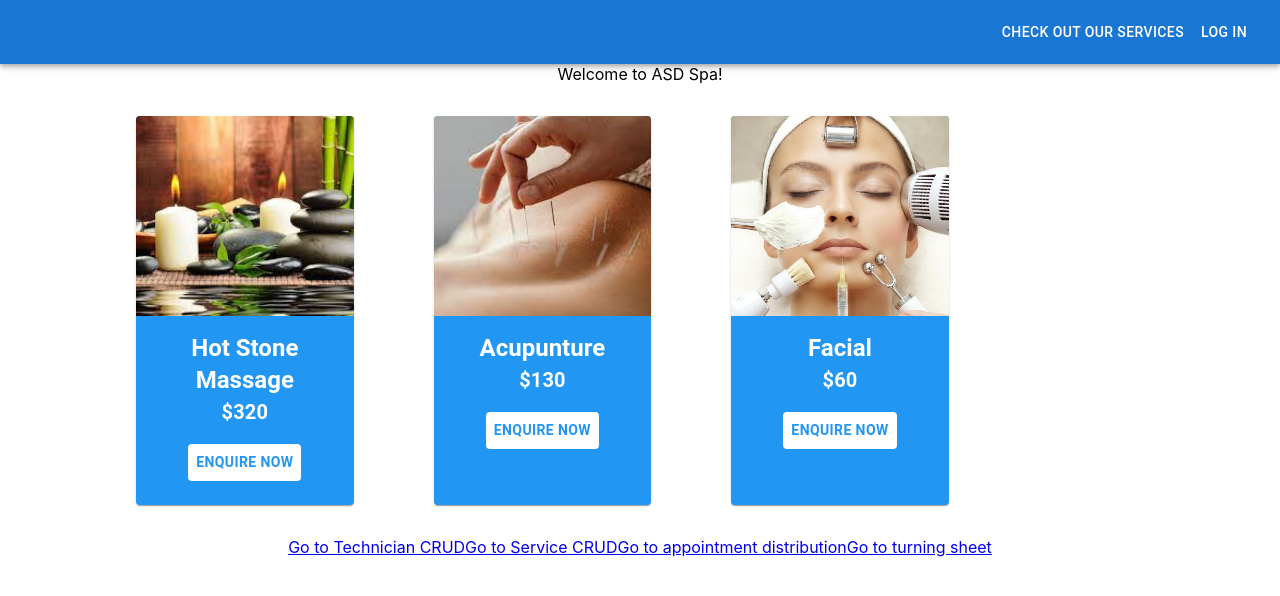
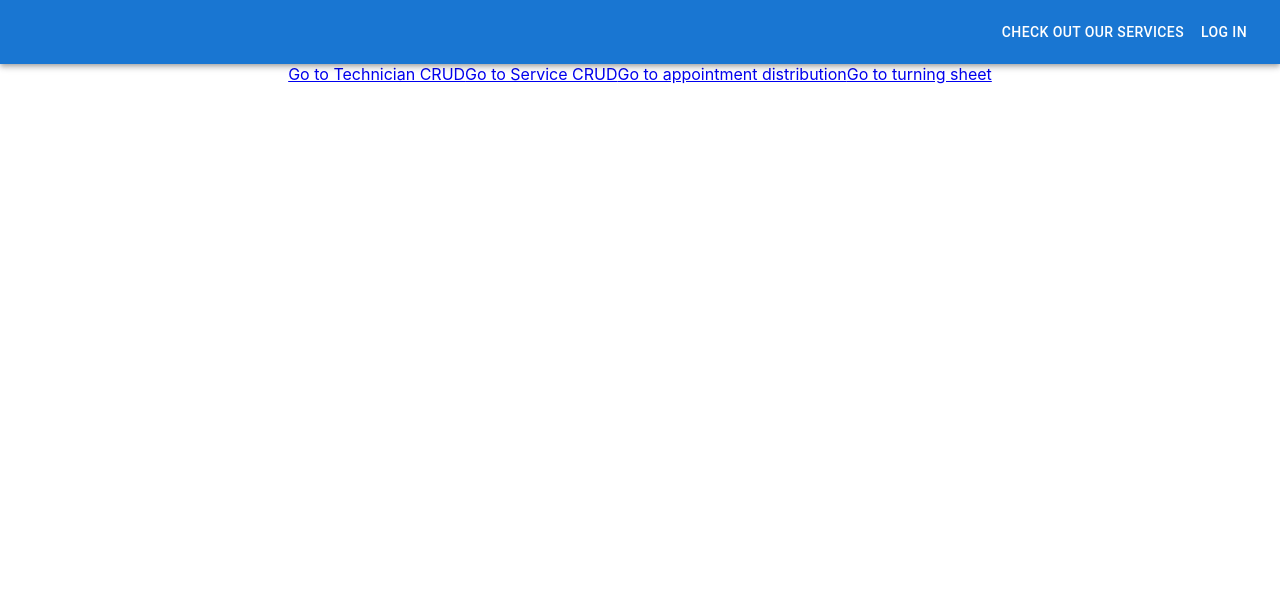
Before and after one commit to BaileyMendonca/asd_asignment_base, a React (Create React App) app in the folder frontend/: page / in a window 1280 px wide. Shown: the top 596 px of the page. Built offline with nearby package versions, Linux system fonts and the light colour scheme.

Commit message:
Small fixes

```diff
--- a/frontend/src/App.tsx
+++ b/frontend/src/App.tsx
@@ -4,7 +4,13 @@ import "./App.css";
 import { Box, Button, TextField } from "@mui/material";
 import { useAuth0 } from "@auth0/auth0-react";
 import AppNav from "./components/AppNav";
-import { BrowserRouter as Router, Route, Link, Routes } from "react-router-dom";
+import {
+  BrowserRouter as Router,
+  Route,
+  Link,
+  Routes,
+  HashRouter,
+} from "react-router-dom";
 
 import TechnicianCRUD from "./components/TechnicianCRUD";
 import ServiceCRUD from "./components/ServiceCRUD";
@@ -12,6 +18,7 @@ import AppointmentDist from "./components/AppointmentDist";
 import TurningSheet from "./components/TurningSheet";
 import TechnicianView from "./components/TechnicianView";
 import ManagerView from "./components/ManagerView";
+import ServicesView from "./components/ServicesView";
 
 // function App() {
 //   const { user, loginWithRedirect } = useAuth0();
@@ -24,7 +31,7 @@ import ManagerView from "./components/ManagerView";
 
 function App() {
   return (
-    <Router>
+    <HashRouter>
       <div className="App">
         <AppNav />
         {/* Add a Link to navigate to the CRUD page */}
@@ -35,6 +42,7 @@ function App() {
 
         {/* Define your routes using the Routes component */}
         <Routes>
+          <Route path="/services" element={<ServicesView />} />
           <Route path="/manager" element={<ManagerView />} />
           <Route path="/staff" element={<TechnicianView />} />
           <Route path="/technician-crud" element={<TechnicianCRUD />} />
@@ -43,7 +51,7 @@ function App() {
           <Route path="/turning-sheet" element={<TurningSheet />} />
         </Routes>
       </div>
-    </Router>
+    </HashRouter>
   );
 }
 
--- a/frontend/src/components/LandingPage.tsx
+++ b/frontend/src/components/LandingPage.tsx
@@ -1,43 +1,7 @@
 import { Box } from "@mui/material";
-import stone from "./productImages/stone.jpeg";
-import ProductPanels from "./ProductPanels";
-import acupunture from "./productImages/acupunture.jpeg";
-import Grid2 from "@mui/material/Unstable_Grid2/Grid2";
-import facial from "./productImages/facial.png";
-
-const services = [
-  {
-    name: "Hot Stone Massage",
-    price: 320,
-    image: stone,
-  },
-  {
-    name: "Acupunture",
-    price: 130,
-    image: acupunture,
-  },
-  {
-    name: "Facial",
-    price: 60,
-    image: facial,
-  },
-];
 
 const LandingPage = () => {
-  return (
-    <Box sx={{ mx: 13 }}>
-      <Box>Welcome to ASD Spa!</Box>
-      <Grid2 container spacing={2}>
-        {services.map((service) => (
-          <ProductPanels
-            name={service.name}
-            price={service.price}
-            image={service.image}
-          />
-        ))}
-      </Grid2>
-    </Box>
-  );
+  return <Box sx={{ mx: 13 }}></Box>;
 };
 
 export default LandingPage;
--- a/frontend/src/components/Navigation.tsx
+++ b/frontend/src/components/Navigation.tsx
@@ -77,7 +77,12 @@ const Navigation: React.FC = () => {
         )}
         <div style={{ flexGrow: 1 }}></div>{" "}
         {/* Spacer to push items to the right */}
-        <Button color="inherit">Check out our services</Button>
+        <Button
+          color="inherit"
+          onClick={() => handleMenuItemClick("/services")}
+        >
+          Check out our services
+        </Button>
         {isAuthenticated ? (
           <Button
             color="inherit"
--- /dev/null
+++ b/frontend/src/components/ServicesView.tsx
@@ -0,0 +1,45 @@
+import Grid2 from "@mui/material/Unstable_Grid2";
+import ProductPanels from "./ProductPanels";
+import stone from "./productImages/stone.jpeg";
+
+import acupunture from "./productImages/acupunture.jpeg";
+
+import facial from "./productImages/facial.png";
+import { Box, Typography } from "@mui/material";
+
+const ServicesView = () => {
+  const services = [
+    {
+      name: "Hot Stone Massage",
+      price: 320,
+      image: stone,
+    },
+    {
+      name: "Acupunture",
+      price: 130,
+      image: acupunture,
+    },
+    {
+      name: "Facial",
+      price: 60,
+      image: facial,
+    },
+  ];
+
+  return (
+    <Box>
+      <Typography variant="h4"> Our Services</Typography>
+      <Grid2 container spacing={2}>
+        {services.map((service) => (
+          <ProductPanels
+            name={service.name}
+            price={service.price}
+            image={service.image}
+          />
+        ))}
+      </Grid2>
+    </Box>
+  );
+};
+
+export default ServicesView;
```
